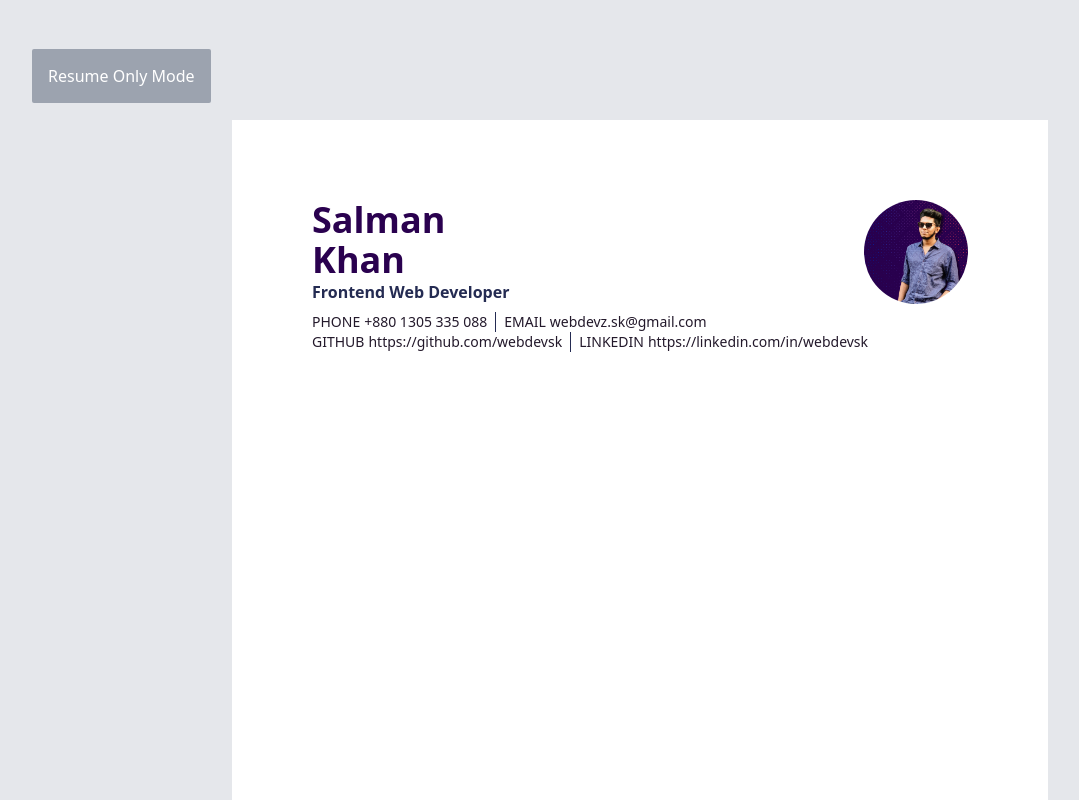
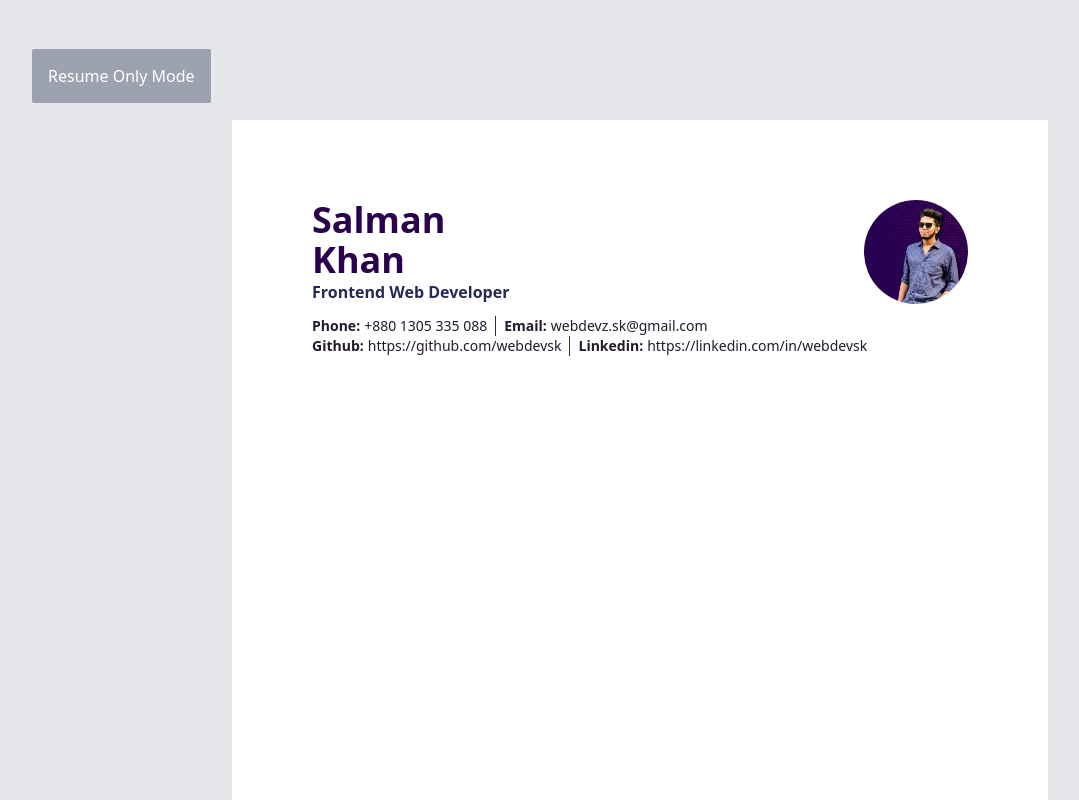
Before and after one commit to webdevsk/next-resume, a React (Vite) app: page / in a window 1280 px wide. Shown: the top 800 px of the page, without its empty margins (0-1079 px from the left). Built offline with nearby package versions, Linux system fonts and the light colour scheme.

Commit message:
Moved doFilter to utils folder

```diff
--- a/src/index.css
+++ b/src/index.css
@@ -78,7 +78,9 @@
     @apply aspect-square max-w-full rounded-full object-cover;
   }
 
-  /* #contact-info */
+  #contact-info {
+    /* @apply overflow-hidden; */
+  }
 
   #contact-info .row {
     @apply -mx-2 flex flex-wrap divide-x divide-accent;
@@ -89,6 +91,6 @@
   }
 
   #contact-info .title {
-    @apply uppercase;
+    @apply font-semibold capitalize;
   }
 }
--- a/src/templates/Template1.jsx
+++ b/src/templates/Template1.jsx
@@ -2,16 +2,11 @@ import resume from "../resume"
 const { data } = resume
 import photo from "../assets/photo.png"
 import { useEffect, useRef } from "react"
+import doFilter from "../utils/doFilter"
 
 const Template1 = () => {
   const nameColRef = useRef(null)
   const imageRef = useRef(null)
-
-  const doFilter = (...args) =>
-    Object.entries(data).filter(
-      ([key, value]) =>
-        [...args].includes(key) && value !== null && value !== "",
-    )
 
   useEffect(() => {
     const handleSize = () => {
@@ -28,7 +23,7 @@ const Template1 = () => {
   }, [])
 
   return (
-    <div className="flex flex-col gap-2">
+    <div className="flex flex-col gap-3">
       {/* heading */}
       <div id="heading">
         <div ref={nameColRef}>
@@ -46,30 +41,26 @@ const Template1 = () => {
         <div className="row">
           {doFilter("phone", "email", "telephone").map(([key, value]) => (
             <div key={key} className="col">
-              <p className="title">{key}</p>
+              <p className="title">{key}:</p>
               <p>{value}</p>
             </div>
           ))}
         </div>
 
         <div className="row">
-          {doFilter("github", "linkedin").map(([key, value]) => (
+          {doFilter(
+            "github",
+            "linkedin",
+            "facebook",
+            "twitter",
+            "youtube",
+            "instagram",
+          ).map(([key, value]) => (
             <div key={key} className="col">
-              <p className="title">{key}</p>
+              <p className="title">{key}:</p>
               <p>{value}</p>
             </div>
           ))}
-        </div>
-
-        <div className="row">
-          {doFilter("facebook", "twitter", "youtube", "instagram").map(
-            ([key, value]) => (
-              <div key={key} className="col">
-                <p className="title">{key}</p>
-                <p>{value}</p>
-              </div>
-            ),
-          )}
         </div>
       </div>
     </div>
--- /dev/null
+++ b/src/utils/doFilter.js
@@ -0,0 +1,8 @@
+import resume from "../resume"
+
+const doFilter = (...args) =>
+  Object.entries(resume.data).filter(
+    ([key, value]) => [...args].includes(key) && value !== null && value !== "",
+  )
+
+export default doFilter
```
